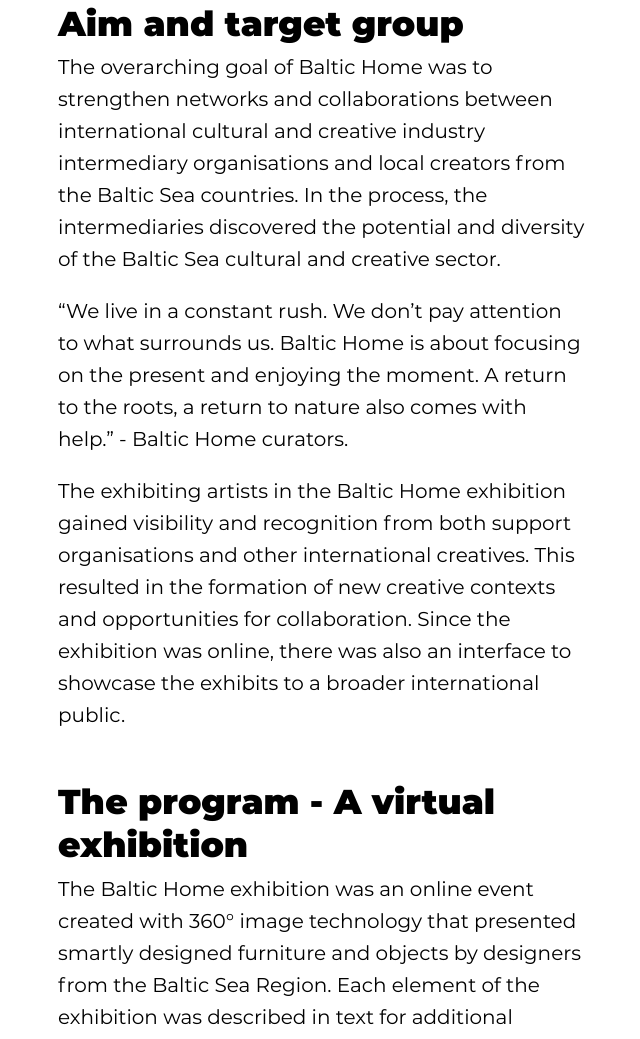
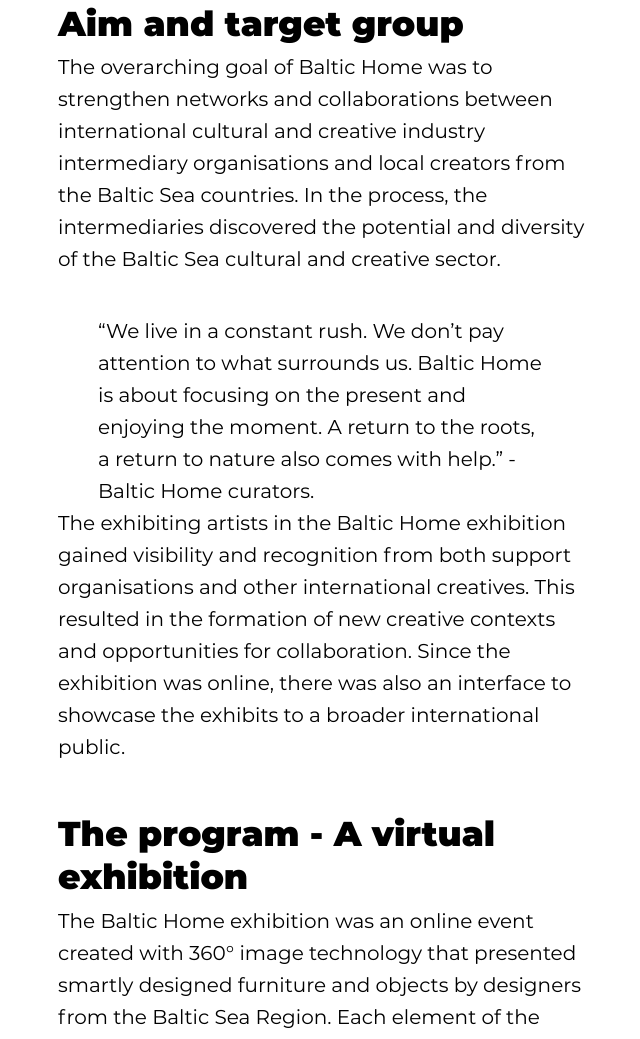
Before and after one commit to mediaev/creativeportscatalogue, an Eleventy site: page content/chapters/tool_1.md in a window 1280 px wide. Shown: the part 1761-2800 px from the top of the page, without its empty margins (182-822 px from the left). Built offline with nearby package versions, Linux system fonts and the light colour scheme; Eleventy itself is replaced by a stand-in of ours; files that its build step writes are made by us from their sources.

Commit message:
Update tool_1.md

```diff
--- a/content/chapters/tool_1.md
+++ b/content/chapters/tool_1.md
@@ -6,6 +6,8 @@
 ## Idea and organisation
 
 Baltic Home was a virtual [pop-up exhibition](http://baltichome.wzp.pl/) of furniture and other interior objects, launched in October 2020 within the fifth International Creative Congress DESIGN PLUS in Szczecin, Poland. Baltic Home presented designers from Sweden, Denmark, Finland, Lithuania, Estonia and Germany.
+
+<img src="/assets/images/tool_1/tool1_1.png" alt="" />
 
 The Baltic Sea countries are a fertile hub of innovation and resources, making them some of the most exciting for design in the European Union. Scandinavian design enjoys an international reputation, but the other Baltic countries, though not as widely recognised, have plenty to offer in terms of design quality and ingenuity. And here lies the opportunity. A chance to boost collaboration and awareness among intermediaries in the creative sector and in turn, support the region’s design community.
 
@@ -18,13 +20,11 @@
 * 74 exhibits
 * 20 partners
 
-<img src="/assets/images/tool_1/tool1_1.png" alt="" />
-
 ## Aim and target group
 
 The overarching goal of Baltic Home was to strengthen networks and collaborations between international cultural and creative industry intermediary organisations and local creators from the Baltic Sea countries. In the process, the intermediaries discovered the potential and diversity of the Baltic Sea cultural and creative sector.
 
-“We live in a constant rush. We don’t pay attention to what surrounds us. Baltic Home is about focusing on the present and enjoying the moment. A return to the roots, a return to nature also comes with help.” - Baltic Home curators.
+> “We live in a constant rush. We don’t pay attention to what surrounds us. Baltic Home is about focusing on the present and enjoying the moment. A return to the roots, a return to nature also comes with help.” - Baltic Home curators.
 
 The exhibiting artists in the Baltic Home exhibition gained visibility and recognition from both support organisations and other international creatives. This resulted in the formation of new creative contexts and opportunities for collaboration. Since the exhibition was online, there was also an interface to showcase the exhibits to a broader international public.
 
@@ -47,9 +47,9 @@
 * Reach new audiences
 * Benefit from cost-effective marketing
 
+<img src="/assets/images/tool_1/tool1_2.jpg" alt="" />
+
 Visual identity and marketing materials were developed, as well as a website to promote and explore the project. The organisers utilised their existing networks and social media channels to promote the exhibition. An extensive PR campaign generated 14 articles in relevant design media during the first days of the show.
-
-<img src="/assets/images/tool_1/tool1_2.jpg" alt="" />
 
 ## Testimonials From Participants
 
```
